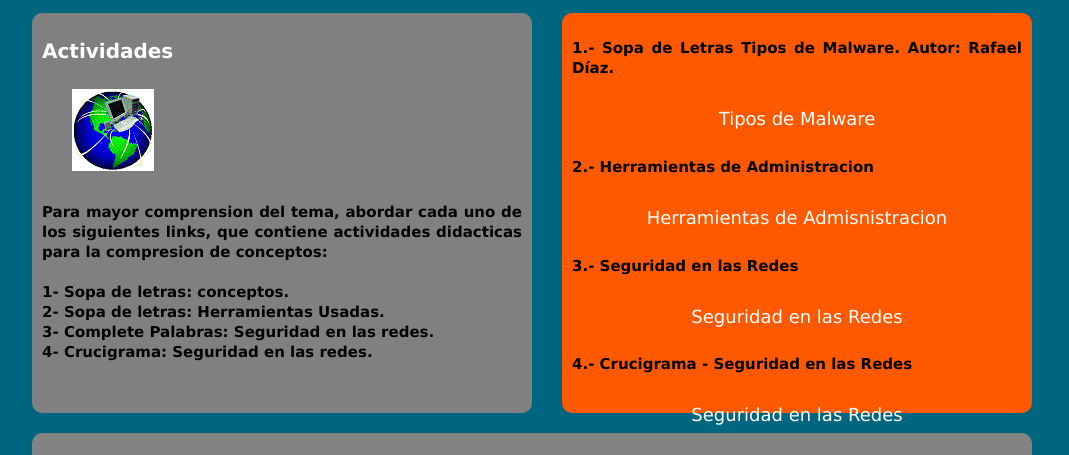
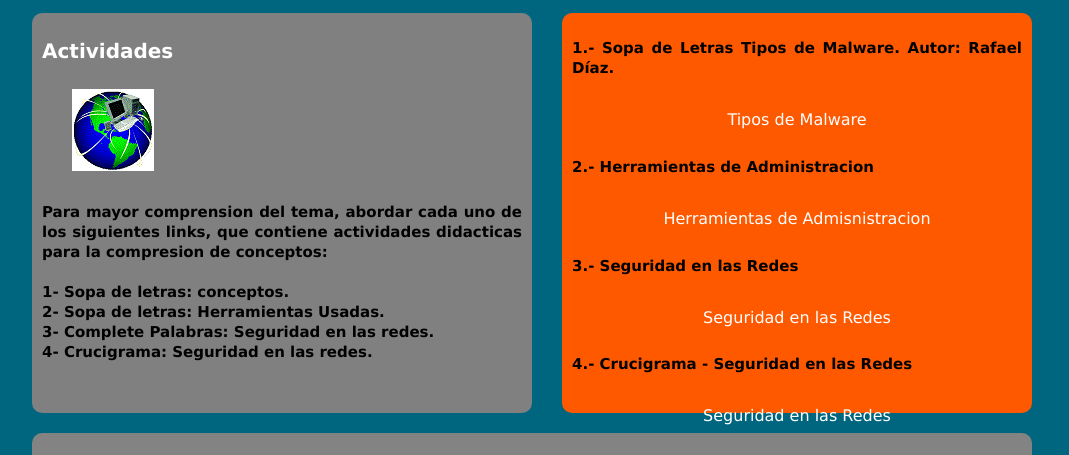
Before and after one commit to Unad-RobertRojas/Ovi-Seginf, a plain HTML site: page actividades.html in a window 1280 px wide. Shown: the part 207-662 px from the top of the page, without its empty margins (108-1177 px from the left). Drawn offline with nearby package versions, Linux system fonts and the light colour scheme; a script that the page names is missing.

Commit message:
commit4
Ajuste titulos en Actividades

```diff
--- a/actividades.html
+++ b/actividades.html
@@ -47,17 +47,16 @@
 <aside>
     <center>
 
-
     <p>1.- Sopa de Letras Tipos de Malware. Autor: Rafael Díaz.</p>
-     <a href="https://www.educaplay.com/es/recursoseducativos/2827007/malware.htm"  title="Tipos de Malware" target="_blank" class="menu"><font size=4 color=#FFFFFF>Tipos de Malware</font>
+     <a href="https://www.educaplay.com/es/recursoseducativos/2827007/malware.htm"  title="Tipos de Malware" target="_blank" class="menu"><font size=3 color=#FFFFFF>Tipos de Malware</font>
     </a>
     <p>2.- Herramientas de Administracion </p>
-    <a href="https://www.educaplay.com/es/recursoseducativos/2409938/herramientas_de_administracion.htm" title="Herramientas de Administracion" target="_blank" class="menu"><font size=4 color=#FFFFFF>Herramientas de Admisnistracion</font></a>
+    <a href="https://www.educaplay.com/es/recursoseducativos/2409938/herramientas_de_administracion.htm" title="Herramientas de Administracion" target="_blank" class="menu"><font size=3 color=#FFFFFF>Herramientas de Admisnistracion</font></a>
     <p>3.- Seguridad en las Redes </p>
-    <a href="https://www.educaplay.com/es/recursoseducativos/2728246/seguridad_en_las_redes_.htm" title="Seguridad en las Redes" target="_blank" class="menu"><font size=4 color=#FFFFFF>Seguridad en las Redes</font>
+    <a href="https://www.educaplay.com/es/recursoseducativos/2728246/seguridad_en_las_redes_.htm" title="Seguridad en las Redes" target="_blank" class="menu"><font size=3 color=#FFFFFF>Seguridad en las Redes</font>
     </a>
     <p>4.- Crucigrama - Seguridad en las Redes </p>
-    <a href="https://www.educaplay.com/es/recursoseducativos/2728246/seguridad_en_las_redes_.htm" title="Seguridad en las Redes" target="_blank" class="menu"><font size=4 color=#FFFFFF>Seguridad en las Redes</font>
+    <a href="https://www.educaplay.com/es/recursoseducativos/2728246/seguridad_en_las_redes_.htm" title="Seguridad en las Redes" target="_blank" class="menu"><font size=3 color=#FFFFFF>Seguridad en las Redes</font>
     </a>
     </center>
 </aside>
```
Also changed, not shown: index.html (+1 -1 lines).
